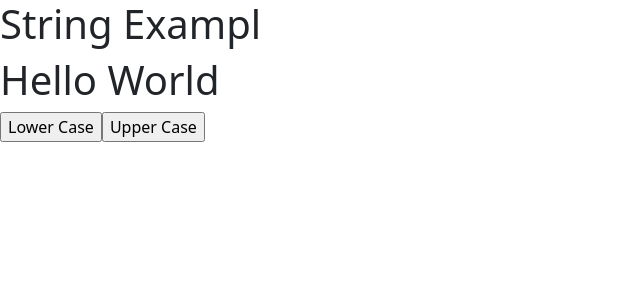
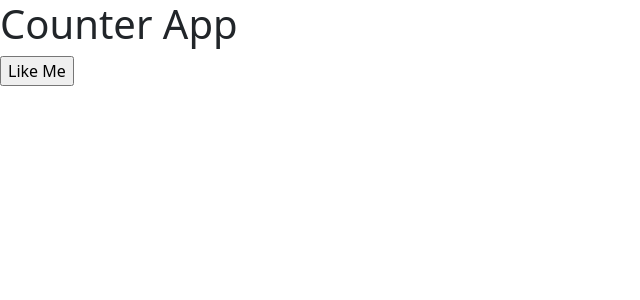
Before and after one commit to shubham-shelar1211/third-react-app, a React (Create React App) app: page / in a window 1280 px wide. Shown: the top 300 px of the page, without its empty margins (0-640 px from the left). Built offline with nearby package versions, Linux system fonts and the light colour scheme.

Commit message:
button click

```diff
--- a/src/App.js
+++ b/src/App.js
@@ -1,36 +1,23 @@
-import { useState } from "react";
-
 function App() {
   return (
     <>
-      <h1>String Exampl</h1>
-      <StringDemo />
+      <h1>Counter App</h1>
+      <CounterApp />
     </>
   );
 }
 
-function StringDemo() {
-  let [title, setTitle] = useState("Hello World");
-
-  let lowerCaseAction = () => {
-    title = title.toLowerCase();
-    console.log(title);
-
-    setTitle(title);
-  };
-
-  let upperCaseAction = () => {
-    title = title.toUpperCase();
-    console.log(title);
-
-    setTitle(title);
+// UserDefineTag
+function CounterApp() {
+  // Member Function
+  let likeMeAction = () => {
+    // alert();
+    console.log("I m button click");
   };
 
   return (
     <>
-      <h1>{title}</h1>
-      <input type="button" value="Lower Case" onClick={lowerCaseAction} />
-      <input type="button" value="Upper Case" onClick={upperCaseAction} />
+      <input type="button" value="Like Me" onClick={likeMeAction} />
     </>
   );
 }
```
